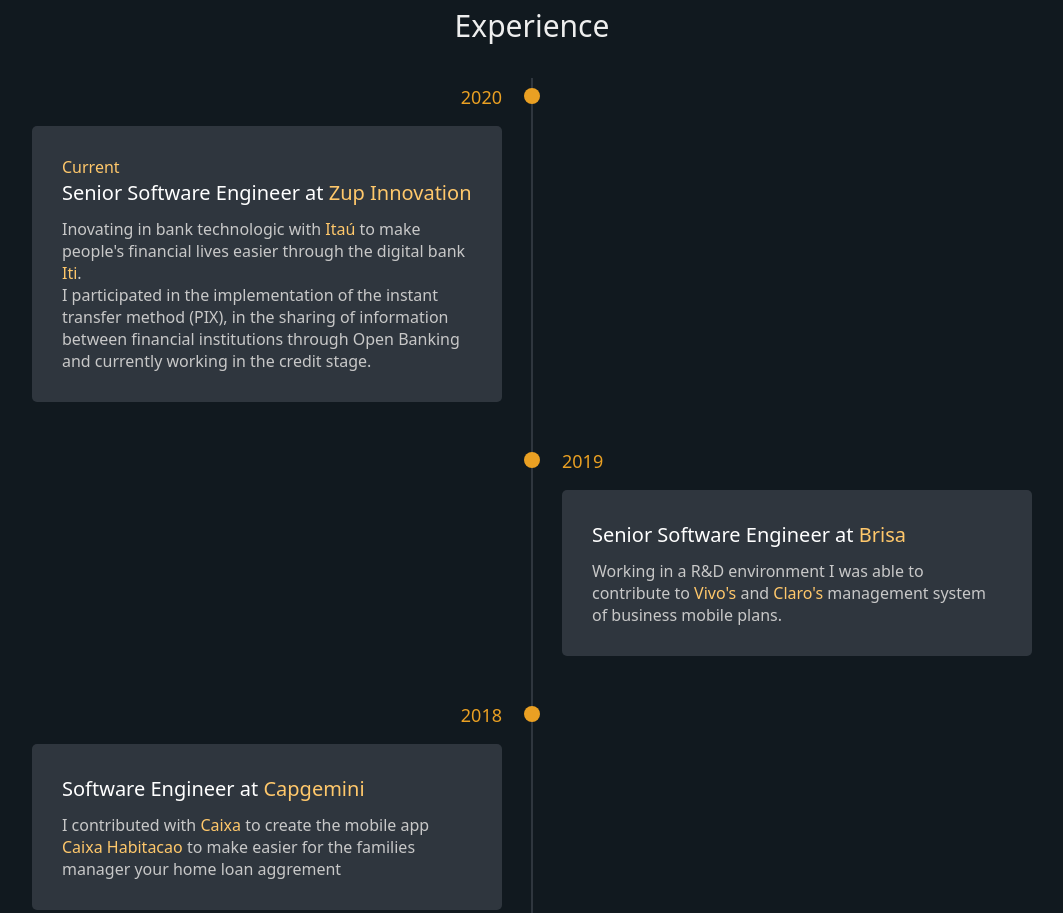
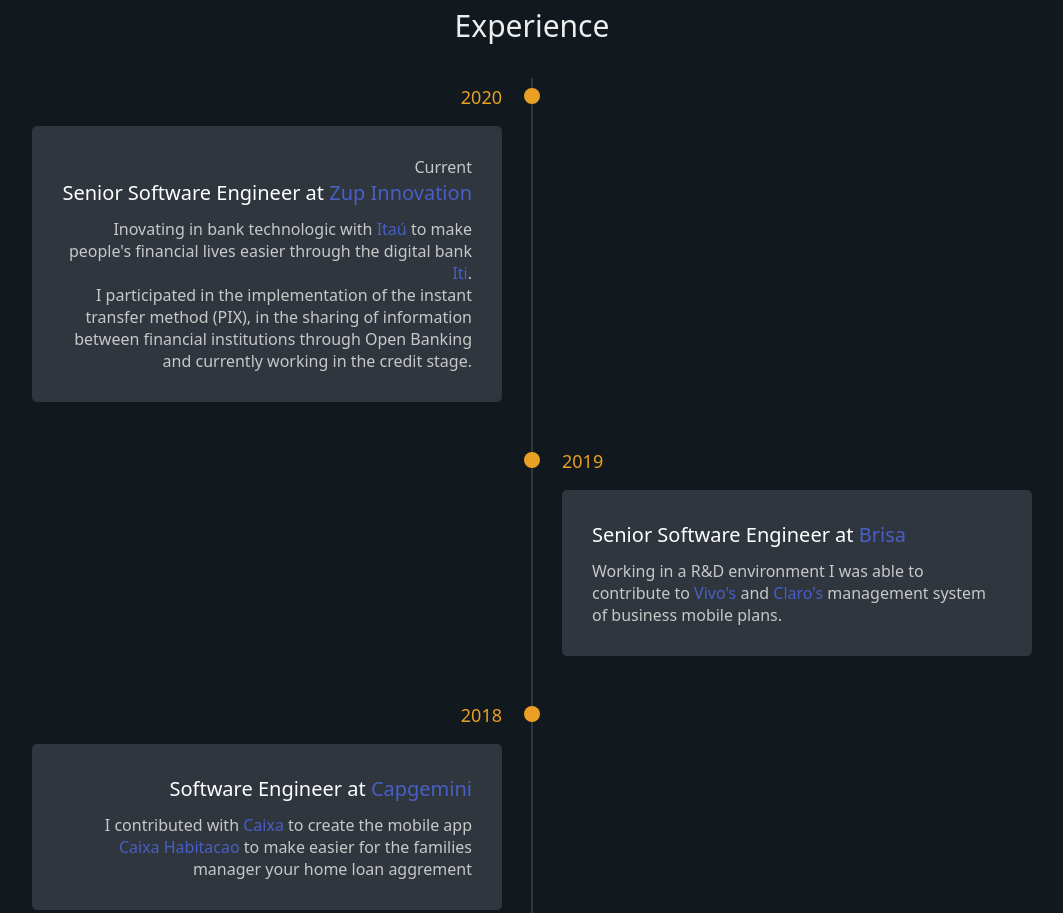
Before and after one commit to vanddev/pf-v1, a website: page index.html in a window 1280 px wide. Shown: the part 1895-2808 px from the top of the page, without its empty margins (108-1171 px from the left). Drawn offline with nearby package versions, Linux system fonts and the light colour scheme; files that its build step writes are made by us from their sources.

Commit message:
fix timeline responsiveness

```diff
--- a/index.scss
+++ b/index.scss
@@ -239,67 +239,37 @@
         background-color: #2f363e;
         padding: 30px;
         border-radius: 5px;
-        text-align: left;
+        // text-align: left;
 
-        p.current-tag {
-            color: $accent-color;
-        }
+        // p.current-tag {
+        //     color: $accent-color;
+        // }
 
         // a {
+        //     color: $accent-color;
         //     text-decoration: none;
 	    //     position: relative;
-        //     color: $accent-color;
-        //     transition: all 0.25s cubic-bezier(0.645,0.045,0.355,1);
-        //     &:hover {
-        //         color: $accent-color;
-        //         outline: 0px;
-        //     }
+        //     display: inline-flex;
+        //     overflow: hidden;
 
         //     &:hover::after {
-        //         transform: scaleX(1);
+        //         opacity: 1;
+        //         transform: translate3d(0, 0, 0);
         //     }
 
         //     &::after {
-        //         content: "";
+        //         content: '';
         //         position: absolute;
-        //         display: block;
-        //         width: 100%;
-        //         height: 1px;
         //         bottom: 0;
         //         left: 0;
+        //         width: 100%;
+        //         height: 0.1em;
         //         background-color: $accent-color;
-        //         // transform: scaleX(0);
-        //         // transform-origin: top left;
-        //         // transition: transform 0.3s ease;
-        //         transition: all 0.25s cubic-bezier(0.645,0.045,0.355,1);
+        //         opacity: 0;
+        //         transition: opacity 300ms, transform 300ms;
+        //         transform: translate3d(-100%, 0, 0);
         //     }
         // }
-
-        a {
-            color: $accent-color;
-            text-decoration: none;
-	        position: relative;
-            display: inline-flex;
-            overflow: hidden;
-
-            &:hover::after {
-                opacity: 1;
-                transform: translate3d(0, 0, 0);
-            }
-
-            &::after {
-                content: '';
-                position: absolute;
-                bottom: 0;
-                left: 0;
-                width: 100%;
-                height: 0.1em;
-                background-color: $accent-color;
-                opacity: 0;
-                transition: opacity 300ms, transform 300ms;
-                transform: translate3d(-100%, 0, 0);
-            }
-        }
     }
     .timeline-content h3{
         font-size: 20px;
@@ -315,6 +285,18 @@
     }
 }
 
+@media screen and (max-width: 1680px) {
+    .social-links {
+        left: 2rem;
+    }
+}
+
+@media screen and (max-width: 1160px) {
+    .social-links {
+        display: none;
+    }
+}
+
 
 @media screen and (max-width: 1024px) {
     .navbar {
@@ -325,6 +307,7 @@
         }
     }
 
+    #timeline {
         .timeline-items::before{
             left: 7px;
         }
@@ -340,3 +323,4 @@
             left:0;
         }
     }
+}
--- a/package.json
+++ b/package.json
@@ -17,8 +17,6 @@
   },
   "homepage": "https://github.com/vanalvesdev/pf-v1#readme",
   "dependencies": {
-    "@picocss/pico": "^1.5.6",
-    "bulma": "^0.9.4",
-    "vand-alves-portifolio": "file:"
+    "bulma": "^0.9.4"
   }
 }
```
Also changed, not shown: 1 other file. Lines whose indentation alone changed are shown as unchanged.
